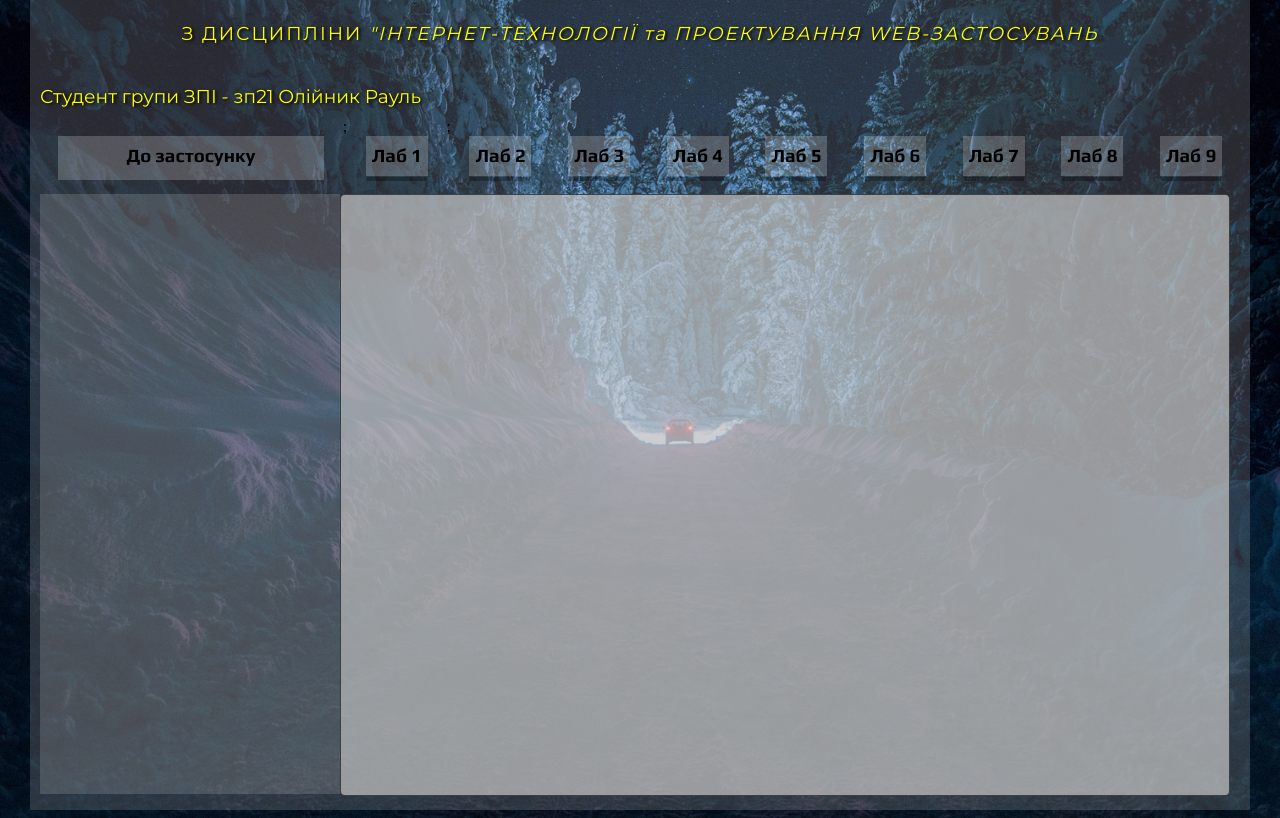
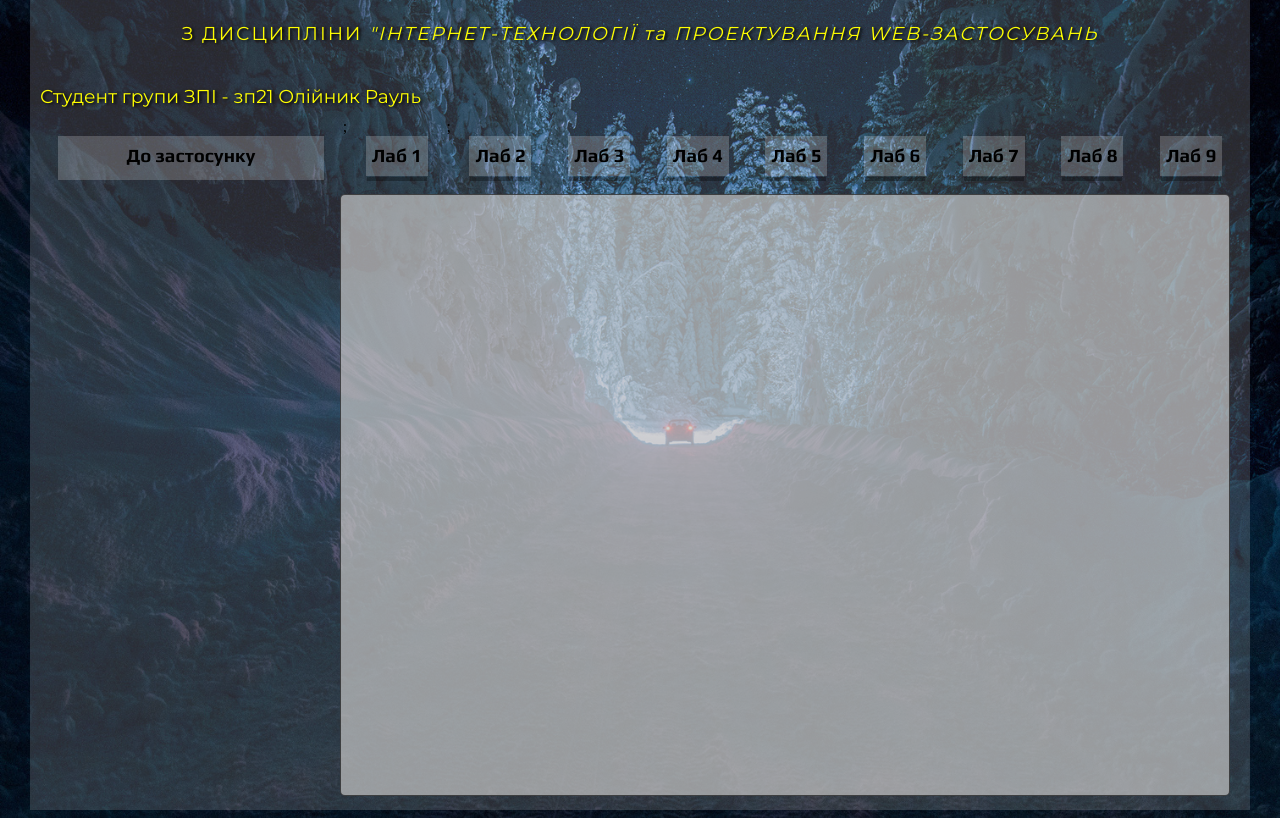
Before and after one commit to Raulman/labs, a plain HTML site: page index.html in a window 1280 px wide. Shown: the part 71-889 px from the top of the page. Drawn offline with Linux system fonts and the light colour scheme.

Commit message:
Update style.css

```diff
--- a/style.css
+++ b/style.css
@@ -165,7 +165,7 @@ a:active {
     width: 25%;
     height: 600px;
     border: 0px;
-    background: rgba(200, 200, 200, 0.2);
+    background: rgba(200, 200, 200, 0);
     margin: auto;
  }
 
```
